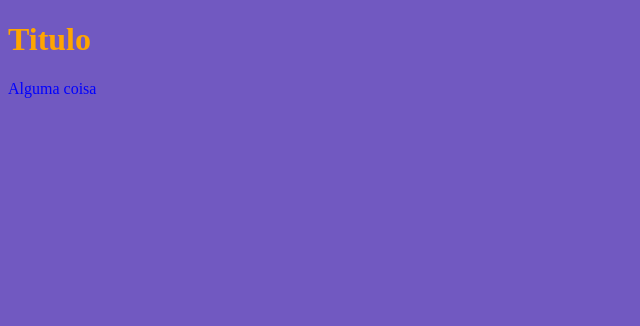
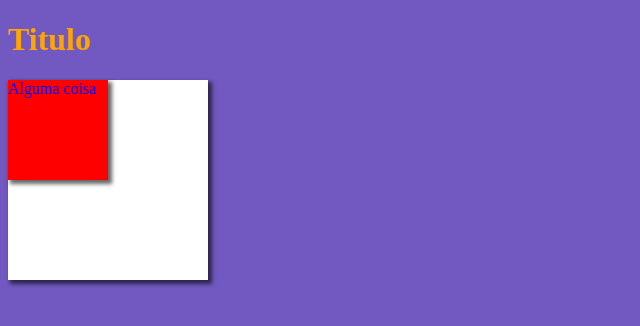
Before and after one commit to MichelNascimento/learning-sass, a plain HTML site: page index.html in a window 1280 px wide. Shown: the whole page, without its empty margins (0-640 px from the left). Drawn offline with Linux system fonts and the light colour scheme.

Commit message:
Entendendo o uso dos mixins

```diff
--- a/css/_base.scss
+++ b/css/_base.scss
@@ -1,5 +1,10 @@
 //criação de variáveis
 $text-color: orange;
+
+// criação de um "mixin", que é bem semelhante as funções do JavaScript.
+@mixin box-shadow($color) {
+    box-shadow: 3px 3px 4px 1px $color;
+}
 
 body {
     background-color: #7159c1;
@@ -7,11 +12,21 @@ body {
 }
 
 .container {
+    // chamando o "mixin" criado.
+    @include box-shadow(rgba(0, 0, 0, 0.6));
+    width: 200px;
+    height: 200px;
+    background-color: white;
+
     // variável de escopo
     $text-color: blue;
 
     // encadeamento
     p {
+        @include box-shadow(rgba(0, 0, 0, 0.6));
+        background-color: red;
+        height: 100px;
+        width: 100px;
         color: $text-color;
     }
 }
```
Also changed, not shown: css/main.css, 1 other file.
